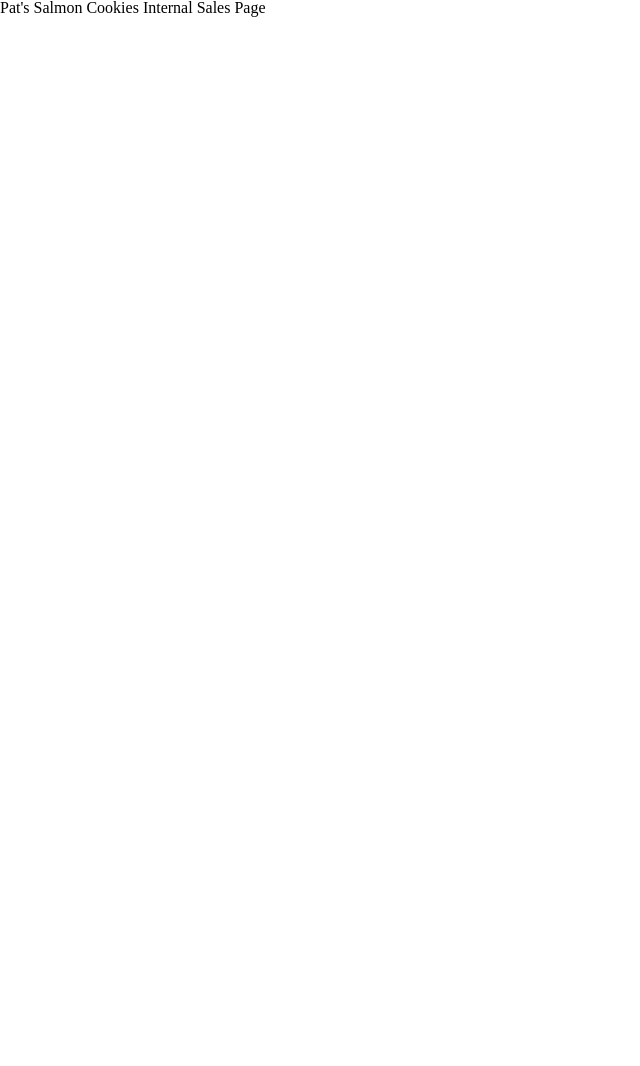
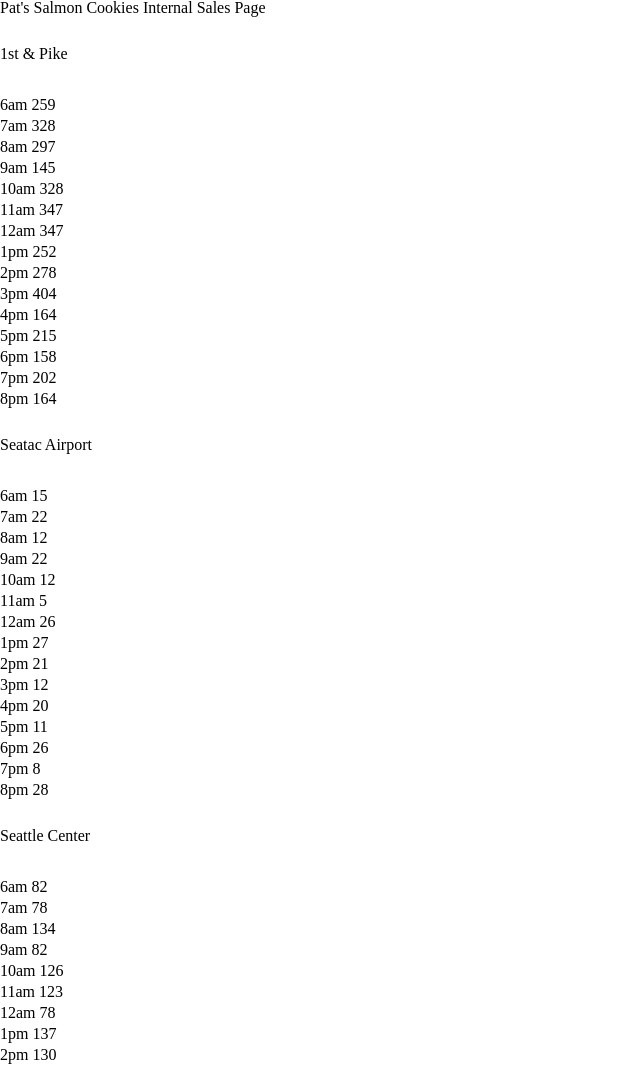
Before and after one commit to rogerdav/Pats-Salmon-Cookies, a plain HTML site: page sales.html in a window 1280 px wide. Shown: the top 1066 px of the page, without its empty margins (0-640 px from the left). Before the commit the page ends 800 px from the top, so only its background shows below. Drawn offline with Linux system fonts and the light colour scheme.

Commit message:
did a bunch of stuff im not sure I understand

```diff
--- a/app.js
+++ b/app.js
@@ -6,8 +6,7 @@ function getRandomIntInclusive(min, max) {
 }
 
 
-
-
+// this is the first store object
 var storeNum1  = {
   storename: '1st & Pike',
   minCust: 23,
@@ -18,14 +17,15 @@ var storeNum1  = {
   },
   aveHourlySales: function () {
     var salesByHour = [];
-    for (var i = 0; i < 14; i++)  {
+    for (var i = 0; i < 15; i++) {
       salesByHour.push(Math.ceil(this.hourlyCust() * this.aveSales));
     }
     return salesByHour;
   }
 
 };
-var storenum2  = {
+// this is the second store
+var storeNum2  = {
   storename: 'Seatac Airport',
   minCust: 3,
   maxCust: 23,
@@ -35,14 +35,14 @@ var storenum2  = {
   },
   aveHourlySales: function () {
     var salesByHour = [];
-    for (var i = 0; i < 14; i++  {
+    for (var i = 0; i < 15; i++) {
       salesByHour.push(Math.ceil(this.hourlyCust() * this.aveSales));
     }
     return salesByHour;
   }
 };
-
-var storenum3  = {
+// this is the 3rd store
+var storeNum3 = {
   storename: 'Seattle Center',
   minCust: 11,
   maxCust: 38,
@@ -52,14 +52,14 @@ var storenum3  = {
   },
   aveHourlySales: function () {
     var salesByHour = [];
-    for (var i = 0; i < 14; i++) {
+    for (var i = 0; i < 15; i++) {
       salesByHour.push(Math.ceil(this.hourlyCust() * this.aveSales));
     }
     return salesByHour;
   }
 };
-
-var storenum4  = {
+// this is the 4th store
+var storeNum4  = {
   storename: 'Capitol Hill',
   minCust: 20,
   maxCust: 35,
@@ -69,14 +69,14 @@ var storenum4  = {
   },
   aveHourlySales: function () {
     var salesByHour = [];
-    for (var i = 0; i < 14; i++) {
+    for (var i = 0; i < 15; i++) {
       salesByHour.push(Math.ceil(this.hourlyCust() * this.aveSales));
     }
     return salesByHour;
   }
 };
-
-var storenum5  = {
+//this is the 5th store
+var storeNum5  = {
   storename: 'Alki',
   minCust: 2,
   maxCust: 16,
@@ -86,9 +86,48 @@ var storenum5  = {
   },
   aveHourlySales: function () {
     var salesByHour = [];
-    for (var i = 0; i < 14; i++) {
+    for (var i = 0; i < 15; i++) {
       salesByHour.push(Math.ceil(this.hourlyCust() * this.aveSales));
     }
     return salesByHour;
   }
 };
+
+//array with sales hours
+var openHours = ['6am','7am','8am','9am','10am','11am','12am','1pm','2pm','3pm','4pm','5pm','6pm','7pm','8pm'];
+
+function putListinDoc(storeLocation) {
+//listhead creates a heading with store name for each store
+  var listhead = document.createElement('div');
+  listhead.innerHTML = '<p>' + storeLocation.storename + '</p>';
+  //document.body.appendChild(listhead);
+
+  var hoursList = [];
+  var x = storeLocation.aveHourlySales(); // creates array with hoursly sales
+  console.log(x);
+  //creates array of 'hours ' + values
+  for (var j = 0; j < openHours.length; j++) {
+    hoursList.push(openHours[j] + '  ' + x[j]);
+  }
+  console.log(hoursList);
+  // creates li elements for each open hour with sales data
+  var ulelement = document.createElement('ul');
+
+  var lines = '';
+
+  for ( var k = 0; k < hoursList.length; k++) {
+    lines = lines + '<li>' + hoursList[k] + '</li>';
+  }
+  //for ( var m = 0; m < liArray.length; m++) {
+  //  ulelement.appendChild(liArray[m]);
+  //}
+  ulelement.innerHTML = lines;
+  listhead.appendChild(ulelement);
+  document.body.appendChild(listhead);
+}
+
+putListinDoc(storeNum1);
+putListinDoc(storeNum2);
+putListinDoc(storeNum3);
+putListinDoc(storeNum4);
+putListinDoc(storeNum5);
--- a/sales.html
+++ b/sales.html
@@ -13,5 +13,7 @@
   </main>
   <footer>
   </footer>
+  <script src="app.js"></script>
 </body>
+
 </html>
--- a/style.css
+++ b/style.css
@@ -1 +1,13 @@
 /* app style */
+div ul {
+  padding-top: 30px;
+
+}
+p {
+  padding-top: 30px;
+}
+
+li {
+  padding-top: 5px;
+
+}
```
